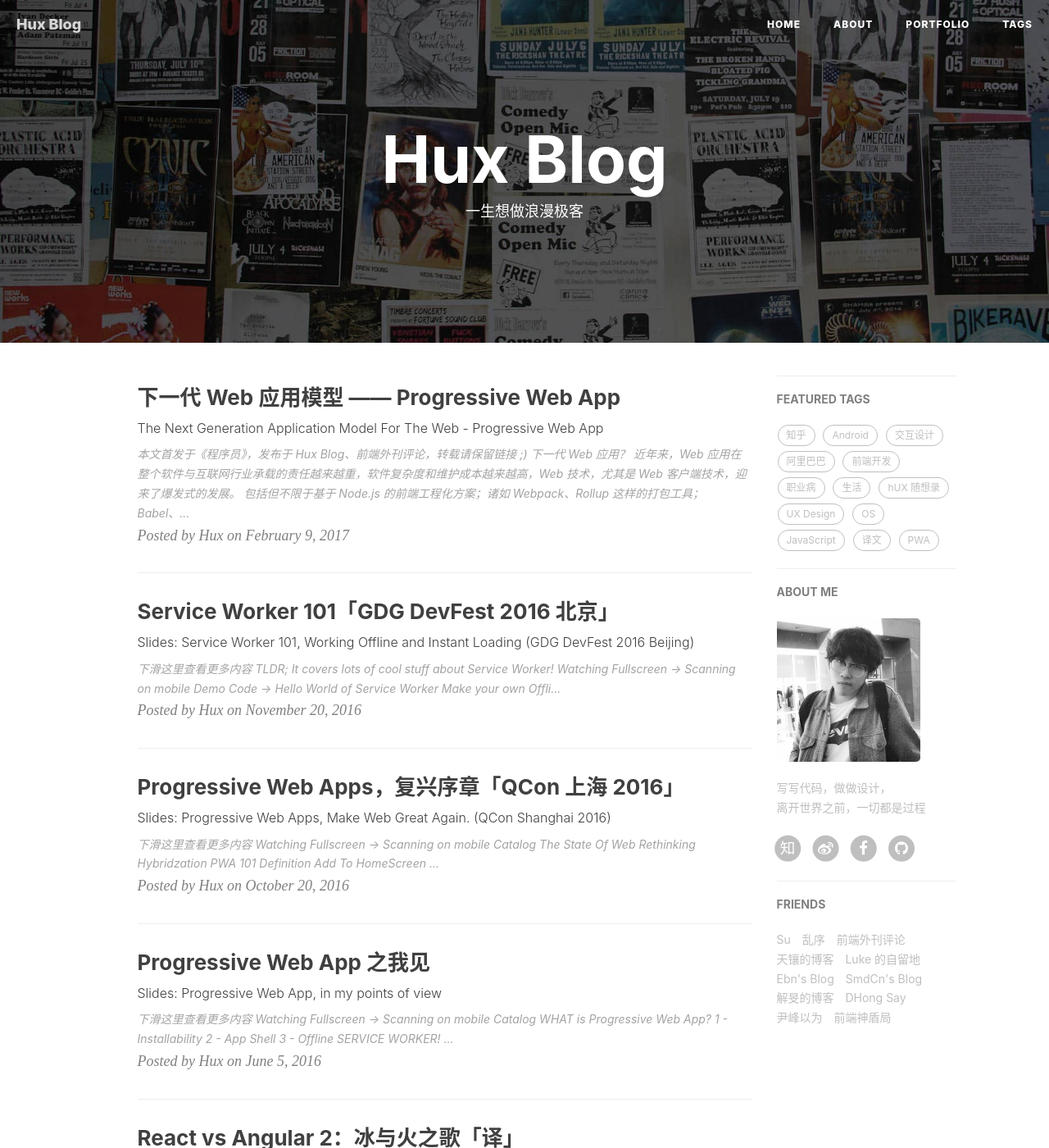
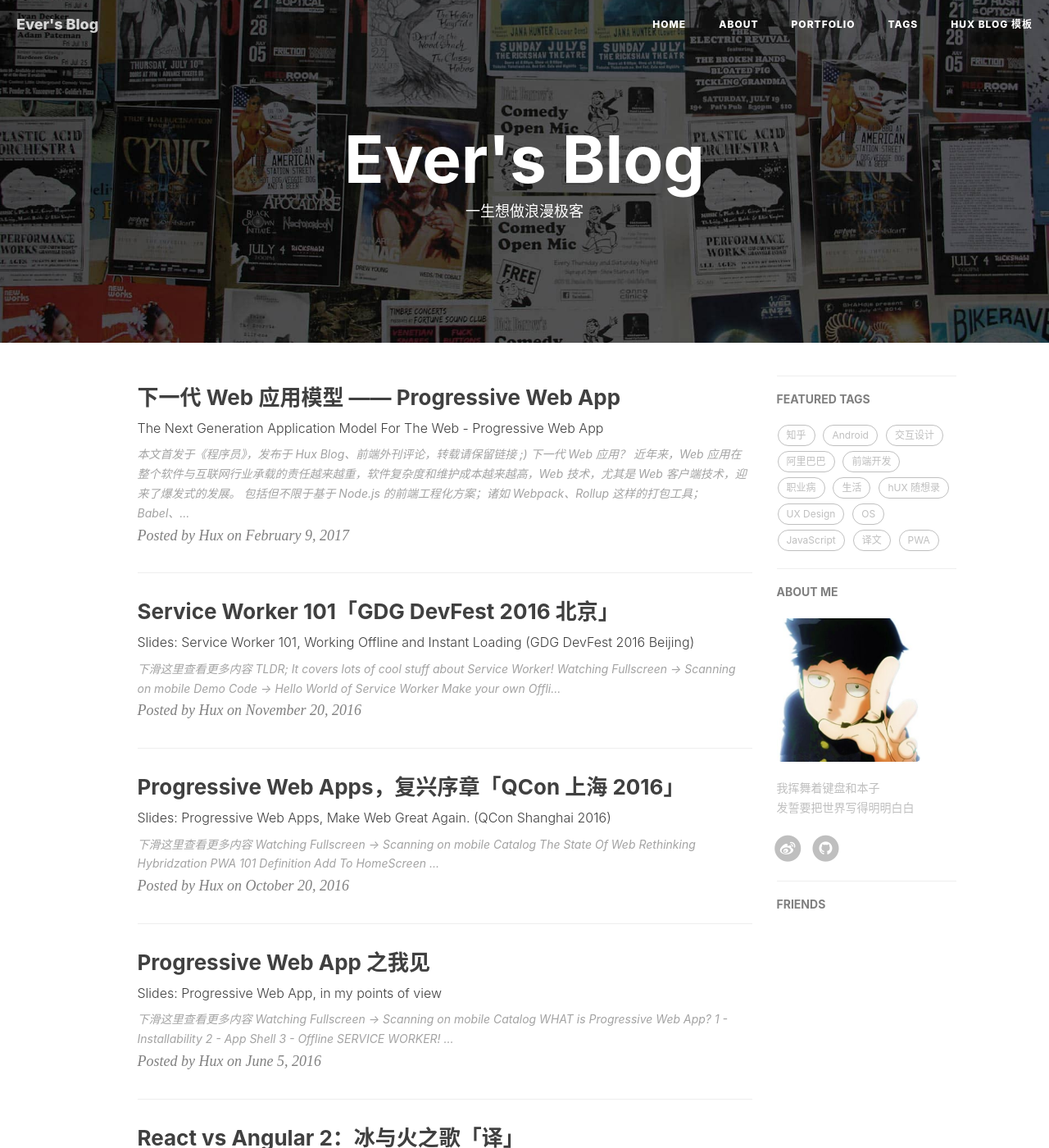
Before and after one commit to GeekEver/GeekEver.github.io, a Jekyll site: the page built from index.html, in a window 1280 px wide and 1400 px high. Shown: the whole window at 82% size. Built offline with Jekyll 4.4.1, drawn with Linux system fonts in a browser that asks for light colours; nearby versions of some CDN libraries; the list of posts is cut into pages by our own code; comment, search, counter and statistics services are not loaded; some of the changed text lies outside the part shown.

Commit message:
part modify

```diff
--- a/_config.yml
+++ b/_config.yml
@@ -1,22 +1,22 @@
 # Site settings
-title: Hux Blog
-SEOTitle: 黄玄的博客 | Hux Blog
+title: Ever's Blog
+SEOTitle: Ever的博客 | Ever's Blog
 header-img: img/home-bg.jpg
-email: huxpro@gmail.com
-description: "关于前端与设计、黑客与画家 | 黄玄，Web & Mobile Lover，Front-End Engineer，UX Designer | 这里是 @Hux黄玄 的个人博客，与你一起发现更大的世界。"
-keyword: "黄玄, Hux黄玄, Hux, 鬼栈, huxpro, @huxpro, 黄玄的博客, Hux Blog, 博客, 个人网站, 互联网, 前端, 设计, 产品, 肖玉, Lynn, 肖玉的男朋友"
-url: "https://huangxuan.me"              # your host, for absolute URL
+email: geekever@live.com
+description: " 这里是Ever的个人博客，在这里我们一起学习进步。"
+keyword: "Ever, @GeekEver, Ever的博客, Ever's Blog, 博客, 个人网站, 互联网, Android"
+url: "https://geekever.me"              # your host, for absolute URL
 baseurl: ""                             # for example, '/blog' if your blog hosted on 'host/blog'
 
 
 
 # SNS settings
 RSS: false
-weibo_username:     huxpro
-zhihu_username:     huxpro
-github_username:    huxpro
+weibo_username:     -_-Ever
+#zhihu_username:     huxpro
+github_username:    GeekEver
 #twitter_username:  huxpro
-facebook_username:  huxpro
+#facebook_username:  huxpro
 # linkedin_username:  firstname-lastname-idxxxx
 
 
@@ -26,7 +26,7 @@
 highlighter: rouge
 permalink: pretty
 paginate: 10
-exclude: ["less","node_modules","Gruntfile.js","package.json","README.md","README.zh.md"]
+#exclude: ["less","node_modules","Gruntfile.js","package.json","README.md","README.zh.md"]
 anchorjs: true                          # if you want to customize anchor. check out line:181 of `post.html`
 
 
@@ -63,14 +63,14 @@
 # ba_track_id: [your track id]
 
 # Google Analytics
-ga_track_id: 'UA-49627206-1'            # Format: UA-xxxxxx-xx
-ga_domain: huangxuan.me
+#ga_track_id: ''            # Format: UA-xxxxxx-xx
+#ga_domain: geekever.me
 
 
 
 # Sidebar settings
 sidebar: true                           # whether or not using Sidebar.
-sidebar-about-description: "写写代码，做做设计，<br>离开世界之前，一切都是过程"
+sidebar-about-description: "我挥舞着键盘和本子<br>发誓要把世界写得明明白白"
 sidebar-avatar: /img/avatar-hux.jpg      # use absolute URL, seeing it's used in both `/` and `/about/`
 
 
@@ -89,38 +89,11 @@
 
 # Friends
 friends: [
-    {
-        title: "Su",
-        href: "http://su.gallery/"
-    },{
-        title: "乱序",
-        href: "http://mida.re/"
-    },{
-        title: "前端外刊评论",
-        href: "http://qianduan.guru/"
-    },{
-        title: "天镶的博客",
-        href: "http://lingyu.wang/"
-    },{
-        title: "Luke 的自留地",
-        href: "http://hmqk1995.github.io"
-    },{
-        title: "Ebn's Blog",
-        href: "http://ebnbin.com/"
-    },{
-        title: "SmdCn's Blog",
-        href: "http://blog.smdcn.net"
-    },{
-        title: "解旻的博客",
-        href: "http://xieminis.me/"
-    },{
-        title: "DHong Say",
-        href: "http://dhong.co"
-    },{
-        title: "尹峰以为",
-        href: "http://ingf.github.io/"
-    },{
-        title: "前端神盾局",
-        href: "http://wepiaofei.github.io/blog/"
-    }
+    # {
+    #     title: "",
+    #     href: ""
+    # },{
+    #     title: "",
+    #     href: ""
+    # }
 ]
```
Also changed, not shown: img/avatar-hux.jpg.
